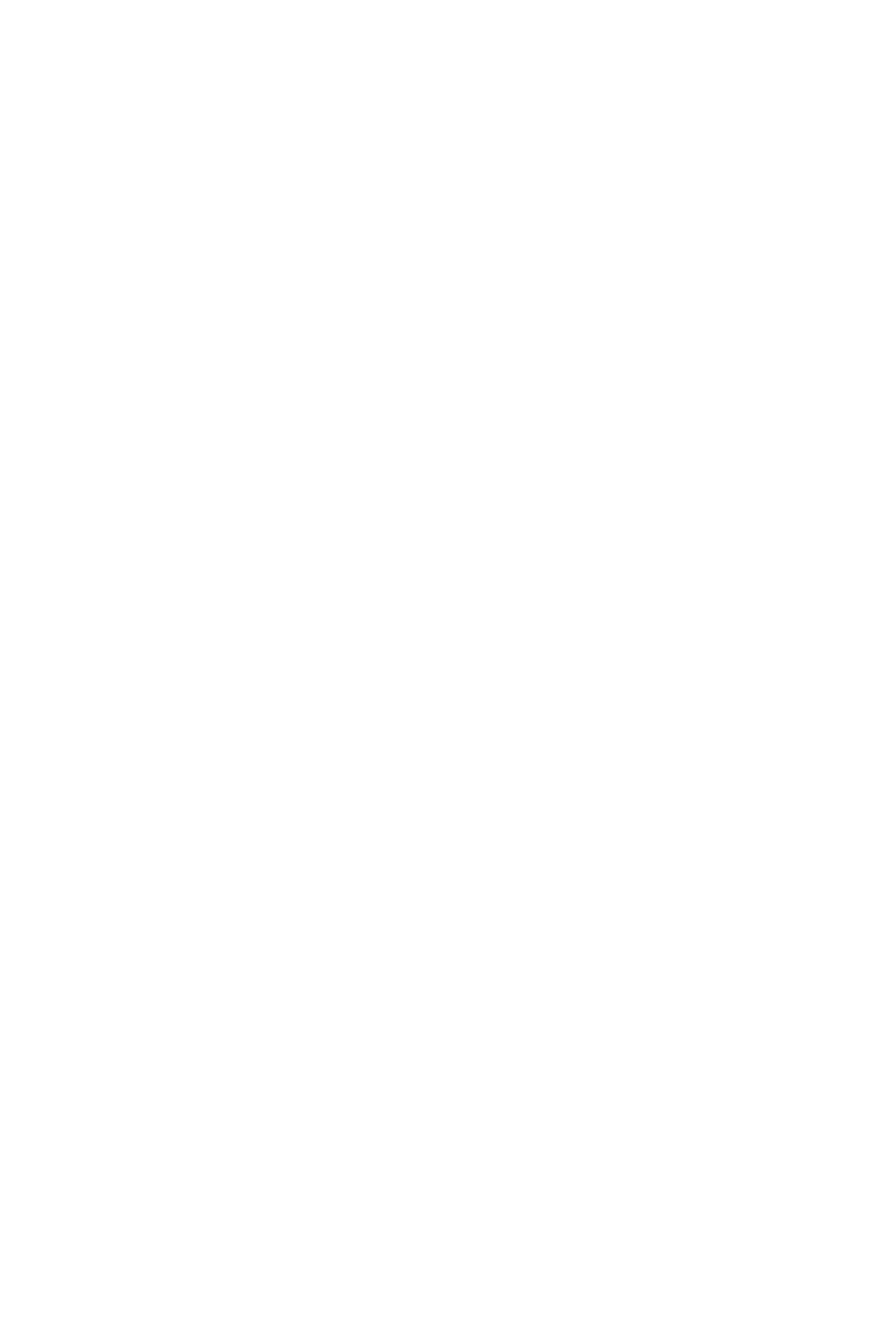
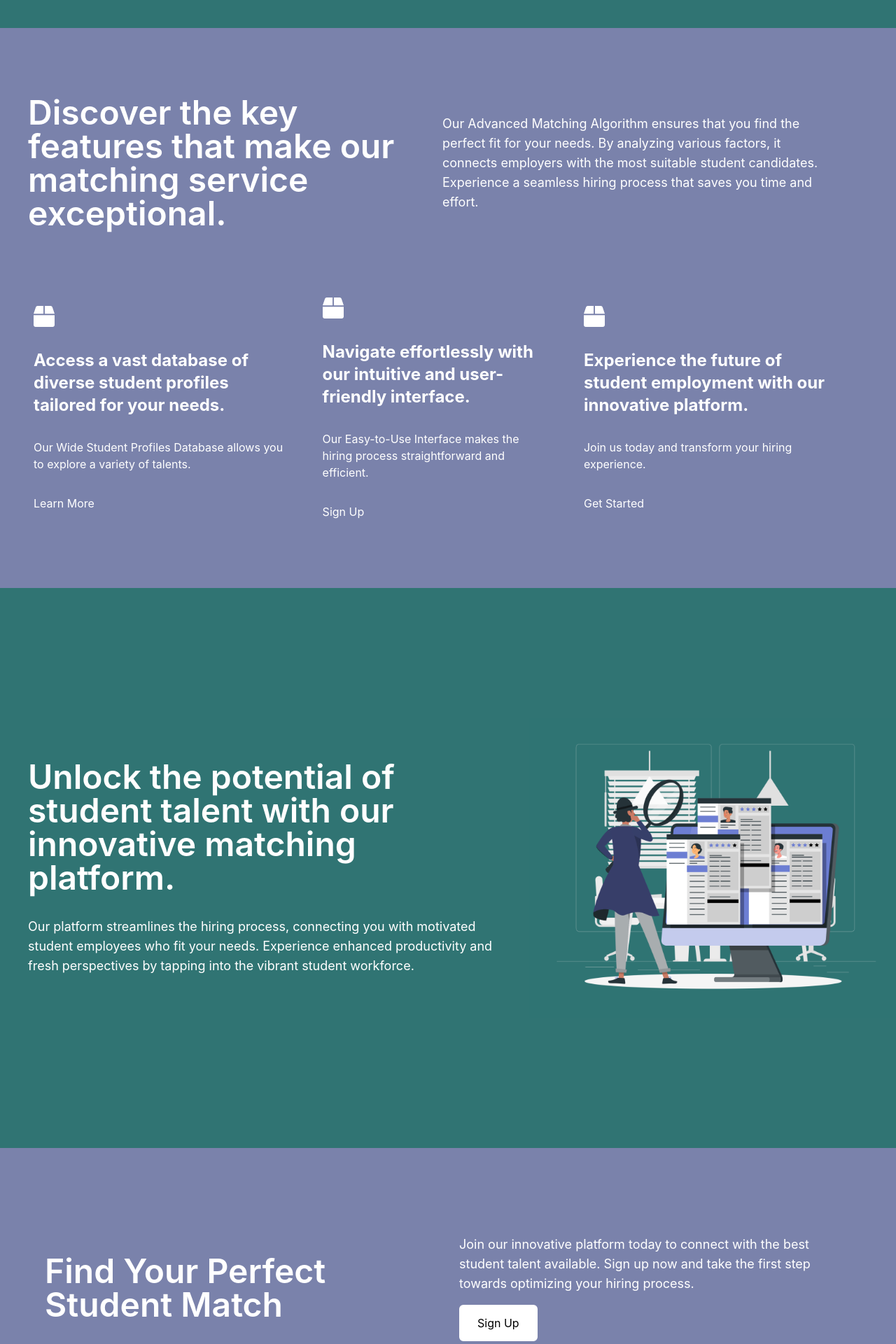
Before and after one commit to DU-Stable-Matching/stable-matching, a React (Create React App) app: page / in a window 1280 px wide. Shown: the part 760-2680 px from the top of the page at 70% size. Before the commit the page ends 800 px from the top, so only its background shows below. Built offline with nearby package versions, Linux system fonts and the light colour scheme.

Commit message:
finish home page to match Figma, added smooth scroll between sections in nav bar

```diff
--- a/package.json
+++ b/package.json
@@ -8,6 +8,7 @@
     "react": "^18.2.0",
     "react-dom": "^18.2.0",
     "react-icons": "^5.4.0",
+    "react-router-dom": "^7.1.0",
     "react-scripts": "5.0.1",
     "web-vitals": "^4.2.4"
   },
@@ -38,6 +39,7 @@
   "devDependencies": {
     "@testing-library/react": "^16.1.0",
     "@types/jest": "^29.5.14",
+    "@types/react-router-dom": "^5.3.3",
     "@types/testing-library__react": "^10.2.0",
     "tailwindcss": "^3.4.16"
   }
--- /dev/null
+++ b/src/components/AboutUs.tsx
@@ -0,0 +1,34 @@
+import React from 'react'
+import ServiceBox from './ServiceBox.tsx'
+
+const AboutUs = () => {
+return (
+    <div>
+        <div id="services" className='bg-cool-gray w-full min-h-screen flex justify-center items-center'>
+            <div className="flex-col space-y-24 py-12">
+            <div className='mx-10 space-y-4 flex-col md:flex justify-center items-center w-[90%] md:flex-row md:space-y-0 md:space-x-8'>
+                <h2 className='text-white text-4xl md:text-5xl font-semibold w-auto md:w-1/2'>Discover the key features that make our matching service exceptional.</h2>
+                <p className='text-white w-full md:w-1/2 text-lg'>Our Advanced Matching Algorithm ensures that you find the perfect fit for your needs. By analyzing various factors, it connects employers with the most suitable student candidates. Experience a seamless hiring process that saves you time and effort.</p>
+            </div>
+            <div className='flex flex-col md:flex-row w-[90%] justify-center items-center mx-12 space-y-12 md:space-y-0 md:space-x-12'>
+                <ServiceBox title={"Access a vast database of diverse student profiles tailored for your needs."} description={"Our Wide Student Profiles Database allows you to explore a variety of talents."} buttonText={"Learn More"}/>
+                <ServiceBox title={"Navigate effortlessly with our intuitive and user-friendly interface."} description={"Our Easy-to-Use Interface makes the hiring process straightforward and efficient."} buttonText={"Sign Up"}/>
+                <ServiceBox title={"Experience the future of student employment with our innovative platform."} description={"Join us today and transform your hiring experience."} buttonText={"Get Started"}/>
+            </div>
+            </div>
+        </div>
+
+        <div id="about" className='bg-myrtle-green flex w-full min-h-screen justify-center items-center'>
+            <div className='mx-10 space-y-8 flex flex-col justify-center items-center w-[90%]'>
+                <h2 className='text-white text-4xl md:text-5xl font-semibold'>Unlock the potential of student talent with our innovative matching platform.</h2>
+                <p className='text-white w-full text-lg'>Our platform streamlines the hiring process, connecting you with motivated student employees who fit your needs. Experience enhanced productivity and fresh perspectives by tapping into the vibrant student workforce.</p>
+            </div>
+            <div className="w-[70%] items-center hidden md:flex justify-center">
+                <img src={require("../assets/img/inspect_img.png")} alt="inspect"/>
+            </div>
+        </div>
+    </div>
+)
+}
+
+export default AboutUs
--- /dev/null
+++ b/src/components/Footer.tsx
@@ -0,0 +1,36 @@
+import React from 'react'
+import SocialRow from './SocialRow.tsx'
+import Policies from './Policies.tsx'
+
+const Footer = () => {
+  return (
+    <div className='bg-myrtle-green flex-col w-full min-h-[30vh] py-12'>
+        <div className='justify-between flex w-full p-8 items-center'>
+            <h2 className='text-lg text-white'>OptiMatch</h2>
+            <ul className="hidden lg:flex px-8 text-white font-semibold">
+                <li>
+                    <a href="#home">Home</a>
+                </li>
+                <li>
+                    <a href="#about">About Us</a>
+                </li>
+                <li>
+                    <a href="#contact">Contact</a>
+                </li>
+                <li>
+                    <a href="#services">Services</a>
+                </li>
+            </ul>
+            <SocialRow />
+        </div>
+        <div className="justify-center flex w-full items-center px-8">
+            <hr className="border-white border-1 w-full" />
+        </div>
+        <div>
+            <Policies/>
+        </div>
+    </div>
+  )
+}
+
+export default Footer
--- a/src/components/Hero.tsx
+++ b/src/components/Hero.tsx
@@ -2,9 +2,9 @@ import React from 'react'
 
 const Hero = () => {
   return (
-    <div className="w-full h-[90vh] bg-myrtle-green flex items-center justify-center">
-        <div className="flex justify-between items-center w-full max-w-6xl">
-            <div className="mx-8 w-[40%] flex flex-col text-white space-y-6">
+    <div id="home" className="w-full min-h-screen bg-myrtle-green flex items-center justify-center py-12">
+        <div className="mx-8 flex justify-between items-center w-full max-w-6xl">
+            <div className="mx-8 md:w-[40%] flex-col text-white space-y-6">
                 <h2 className='text-3xl md:text-5xl'>Find Your Ideal Student Employee Today</h2>
                 <p>Unlock the potential of your business by connecting with talented students eager to contribute. Our advanced algorithms ensure the perfect match for your employment needs.</p>
                 <div className="space-x-4 flex">
@@ -12,8 +12,8 @@ const Hero = () => {
                     <button className = "px-6 py-3 bg-white border-white border-2 text-dark-green rounded-md"> Learn More </button>
                 </div>
             </div>
-            <div className="w-[40%] items-center">
-                <img className="w-full " src={require("/Users/denverpersinger/stable-matching/src/assets/img/home_img.png")} alt="Home"/>
+            <div className="w-[40%] items-center hidden md:flex">
+                <img className="w-full " src={require("../assets/img/home_img.png")} alt="Home"/>
             </div>
         </div>
     </div>
--- /dev/null
+++ b/src/components/Policies.tsx
@@ -0,0 +1,15 @@
+import React from 'react';
+import { Link } from 'react-router-dom';
+
+const Policies: React.FC = () => {
+    return (
+        <div className="text-white text-xs py-8 space-x-8 justify-center flex w-full items-center px-8">
+            <span>© 2024 OptiMatch. All rights reserved.</span>
+            <Link to="/privacy-policy">Privacy Policy</Link>
+            <Link to="/terms-of-service">Terms of Service</Link>
+            <Link to="/cookie-settings">Cookie Settings</Link>
+        </div>
+    );
+};
+
+export default Policies;
--- /dev/null
+++ b/src/components/ServiceBox.tsx
@@ -0,0 +1,15 @@
+import React from 'react'
+import { FaBox } from 'react-icons/fa'
+
+const ServiceBox = ({ title, description, buttonText }) => {
+    return (
+        <div className='space-y-8 text-white'>
+            <FaBox color='white' size={30}/>
+            <h2>{title}</h2>
+            <p>{description}</p>
+            <button>{buttonText}</button>
+        </div>
+    )
+}
+
+export default ServiceBox
--- /dev/null
+++ b/src/components/SignUpSlice.tsx
@@ -0,0 +1,19 @@
+import React from 'react'
+
+const SignUpSlice = () => {
+return (
+    <div>
+        <div id="contact" className='bg-cool-gray flex w-full min-h-[50vh] justify-center items-center py-12'>
+            <div className='mx-8 space-y-4 flex-col md:flex justify-center items-center w-[90%] md:flex-row md:space-y-0 md:space-x-8'>
+                <h2 className='text-white text-4xl md:text-5xl font-semibold w-auto md:w-1/2'>Find Your Perfect Student Match</h2>
+                <div className='md:flex-row space-y-4 w-full md:w-1/2 justify-between items-center'>
+                    <p className='text-white w-full text-lg'>Join our innovative platform today to connect with the best student talent available. Sign up now and take the first step towards optimizing your hiring process.</p>
+                    <button className = "px-6 py-3 bg-white border-white border-2 text-black rounded-md">Sign Up</button>
+                </div>
+            </div>
+        </div>
+    </div>
+)
+}
+
+export default SignUpSlice;
--- /dev/null
+++ b/src/components/SocialRow.tsx
@@ -0,0 +1,15 @@
+import React from 'react'
+import { FaFacebook, FaTwitter, FaInstagram, FaLinkedin } from 'react-icons/fa';
+
+const SocialRow = () => {
+    return (
+        <div style={{ display: 'flex', justifyContent: 'space-around', color: 'white' }} className='space-x-4'>
+            <FaFacebook size={20}/>
+            <FaTwitter size={20}/>
+            <FaInstagram size={20}/>
+            <FaLinkedin size={20}/>
+        </div>
+    );
+}
+
+export default SocialRow;
--- a/src/components/TopBar.tsx
+++ b/src/components/TopBar.tsx
@@ -13,7 +13,7 @@ const TopBar = () => {
             <div className="flex items-center">
                 <ul className="hidden lg:flex px-8 text-white">
                     <li>
-                        <a href="/">Home</a>
+                        <a href="#home">Home</a>
                     </li>
                     <li>
                         <a href="#about">About Us</a>
@@ -33,7 +33,7 @@ const TopBar = () => {
                     </div>
                     <ul className="text-center flex-col w-full h-full space-y-4">
                         <li className="text-2xl font-semibold" onClick={() => setShow(!show)}>
-                            <a href="/">Home</a>
+                            <a href="#home">Home</a>
                         </li>
                         <li className="text-2xl font-semibold" onClick={() => setShow(!show)}>
                             <a href="#about">About Us</a>
--- a/src/pages/Home.tsx
+++ b/src/pages/Home.tsx
@@ -1,13 +1,20 @@
 import React from 'react'
 import Hero from '../components/Hero.tsx'
 import TopBar from '../components/TopBar.tsx'
+import AboutUs from '../components/AboutUs.tsx'
+import SignUpSlice from '../components/SignUpSlice.tsx'
+import Footer from '../components/Footer.tsx'
+import { BrowserRouter as Router } from 'react-router-dom'
 
 const Home = () => {
   return (
-    <div>
+    <Router>
       <TopBar/>
       <Hero/>
-    </div>
+      <AboutUs/>
+      <SignUpSlice/>
+      <Footer/>
+    </Router>
   )
 }
 
```
Also changed, not shown: src/assets/img/inspect_img.png (added), 1 other file (tests, documents, lock files or other folders).
